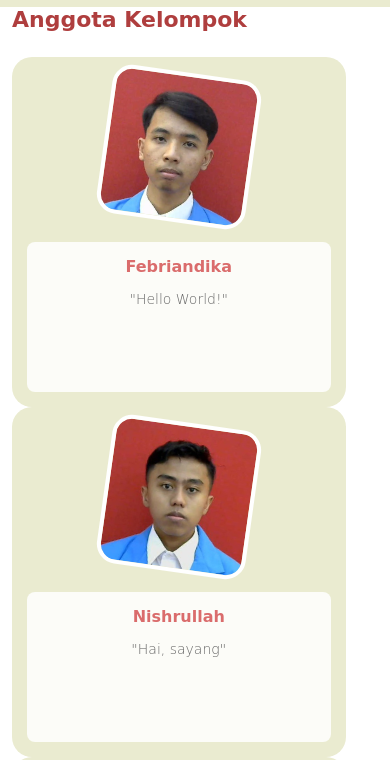
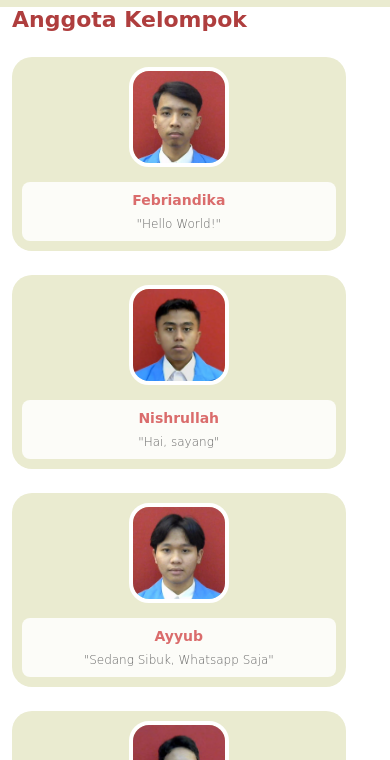
Before and after one commit to inihilmyloh/DesainWebC1, a plain HTML site: page tim_C.html in a window 390 px wide. Shown: the part 83-843 px from the top of the page. Drawn offline with Linux system fonts and the light colour scheme; a web font is replaced by a local one.

Commit message:
new update

```diff
--- a/css/templatemo-barber-shop.css
+++ b/css/templatemo-barber-shop.css
@@ -837,7 +837,6 @@ body {
   text-align: center;
 }
 
-
 .team-card-info p {
   font-size: 14px;
   margin: 0;
@@ -847,8 +846,35 @@ body {
   overflow: hidden;
 }
 
+@media (max-width: 768px) {
+  .team-card-wrap {
+    padding: 10px;
+    min-height: auto;
+  }
 
+  .team-card-image {
+    width: 100px;
+    height: 100px;
+    margin-bottom: 15px;
+    transform: rotate(0deg);
+  }
 
+  .team-card-info {
+    height: auto;
+    padding: 8px;
+  }
+
+  .team-card-info strong {
+    font-size: 14px;
+    height: auto;
+    margin-bottom: 4px;
+  }
+
+  .team-card-info p {
+    font-size: 12px;
+    height: auto;
+  }
+}
 
 
 /*---------------------------------------
--- a/tim_C.html
+++ b/tim_C.html
@@ -48,7 +48,7 @@
                 <h4 class="col-lg-12 mb-4">Anggota Kelompok</h4>
             </div>
 
-            <div class="col-lg-3 col-md-5 col-11">
+            <div class="col-lg-3 col-md-5 col-11 mb-4">
                 <div class="team-card-wrap">
                     <img src="images/cukurtim/dikab.jpg" alt="Ahmad Hilmy" class="team-card-image">
                     <div class="team-card-info">
@@ -58,7 +58,7 @@
                 </div>
             </div>
 
-            <div class="col-lg-3 col-md-5 col-11">
+            <div class="col-lg-3 col-md-5 col-11 mb-4">
                 <div class="team-card-wrap">
                     <img src="images/cukurtim/arilb.jpg" alt="Khoiril" class="team-card-image">
                     <div class="team-card-info">
@@ -68,7 +68,7 @@
                 </div>
             </div>
 
-            <div class="col-lg-3 col-md-5 col-11">
+            <div class="col-lg-3 col-md-5 col-11 mb-4">
                 <div class="team-card-wrap">
                     <img src="images/cukurtim/ayuub.jpg" alt="Ayyub" class="team-card-image">
                     <div class="team-card-info">
@@ -78,7 +78,7 @@
                 </div>
             </div>
 
-            <div class="col-lg-3 col-md-5 col-11">
+            <div class="col-lg-3 col-md-5 col-11 mb-4">
                 <div class="team-card-wrap">
                     <img src="images/cukurtim/novalb.jpg" alt="Noval" class="team-card-image">
                     <div class="team-card-info">
```
Also changed, not shown: index.html (+5 -5 lines).
